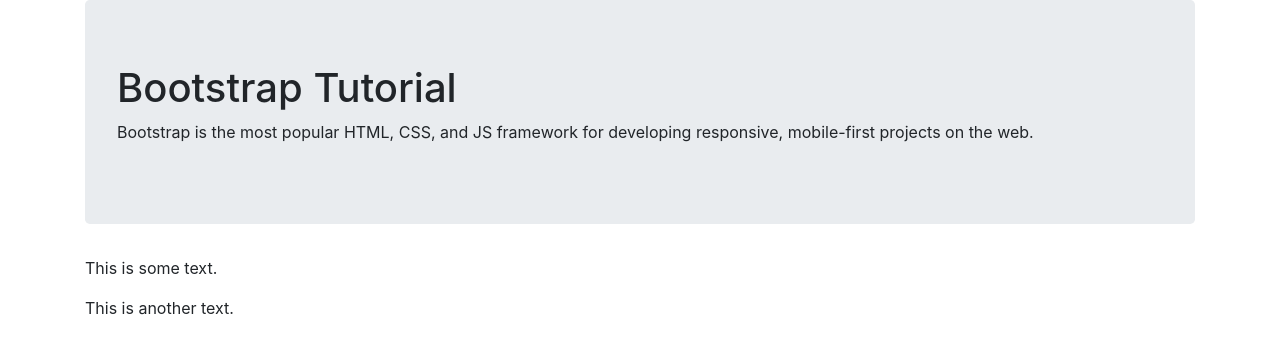
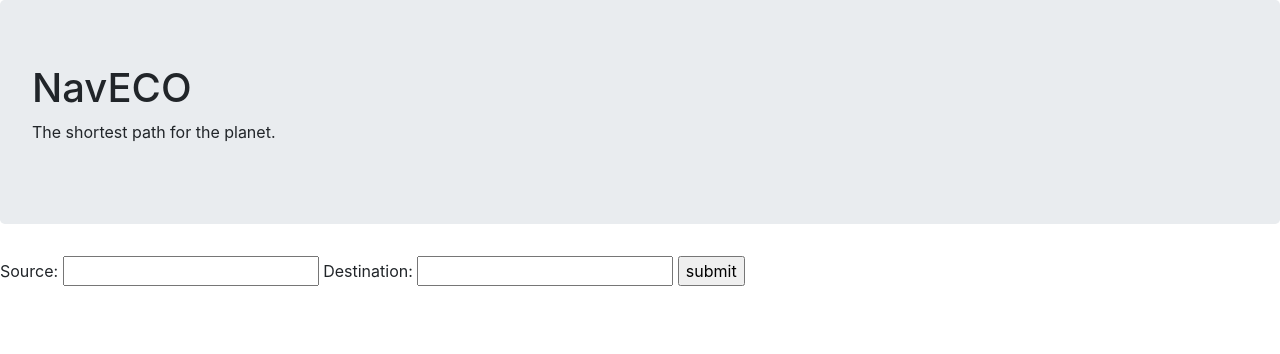
Before and after one commit to marv80/RATP, a Flask app: page / in a window 1280 px wide. Shown: the part 56-410 px from the top of the page. Run offline with Flask 2, Linux system fonts and the light colour scheme; some libraries are stand-ins or nearby versions.

Commit message:
Add files via upload

```diff
--- a/Naveco/templates/index.html
+++ b/Naveco/templates/index.html
@@ -1,24 +1,20 @@
-
 <!DOCTYPE html>
 <html lang="en">
-
 <head>
-
-  <meta charset="utf-8">
+ <meta charset="utf-8">
   <meta name="viewport" content="width=device-width, initial-scale=1, shrink-to-fit=no">
   <meta name="description" content="">
   <meta name="author" content="">
 
   <title>NavECO - The Shortest Path for the planet</title>
 
-  <!-- Bootstrap core CSS -->
+   <!-- Bootstrap core CSS -->
   <link href="https://blackrockdigital.github.io/startbootstrap-bare/vendor/bootstrap/css/bootstrap.min.css" rel="stylesheet">
 
 </head>
-
 <body>
 
-  <!-- Navigation -->
+ <!-- Navigation -->
   <nav class="navbar navbar-expand-lg navbar-dark bg-dark static-top">
     <div class="container">
       <a class="navbar-brand" href="#">NavECO</a>
@@ -46,35 +42,18 @@
     </div>
   </nav>
 
-  <!-- Page Content
-  <div class="container">
-    <div class="row">
-      <div class="col-lg-12 text-center">
-        <h1 class="mt-5">NavECO</h1>
-        <p class="lead">The Shortest Path for the planet.</p>
-        <ul class="list-unstyled">
-          <li>Bootstrap 4.2.1</li>
-          <li>jQuery 3.3.1</li>
-        </ul>
-      </div>
-    </div>
-  </div>
-  -->
-  <div class="container">
-    <div class="jumbotron">
-      <h1>Bootstrap Tutorial</h1>
-      <p>Bootstrap is the most popular HTML, CSS, and JS framework for developing
-      responsive, mobile-first projects on the web.</p>
-    </div>
-    <p>This is some text.</p>
-    <p>This is another text.</p>
-  </div>
 
+<div class="jumbotron">
+  <h1>NavECO </h1>
+  <p> The shortest path for the planet.</p>
+</div>
 
-  <!-- Bootstrap core JavaScript -->
-  <script src="https://blackrockdigital.github.io/startbootstrap-bare/vendor/jquery/jquery.min.js"></script>
-  <script src="https://blackrockdigital.github.io/startbootstrap-bare/vendor/bootstrap/js/bootstrap.bundle.min.js"></script>
-
+ <form name="passdata" action="." method="post">
+<label> Source:</label>
+<input type="text" name="source">
+<label> Destination:</label>
+<input type="text" name="destination">
+<input type="submit" value="submit">
+</form>
 </body>
-
 </html>
```
Also changed, not shown: Naveco/templates/pass.html (added, +15 -0 lines).
